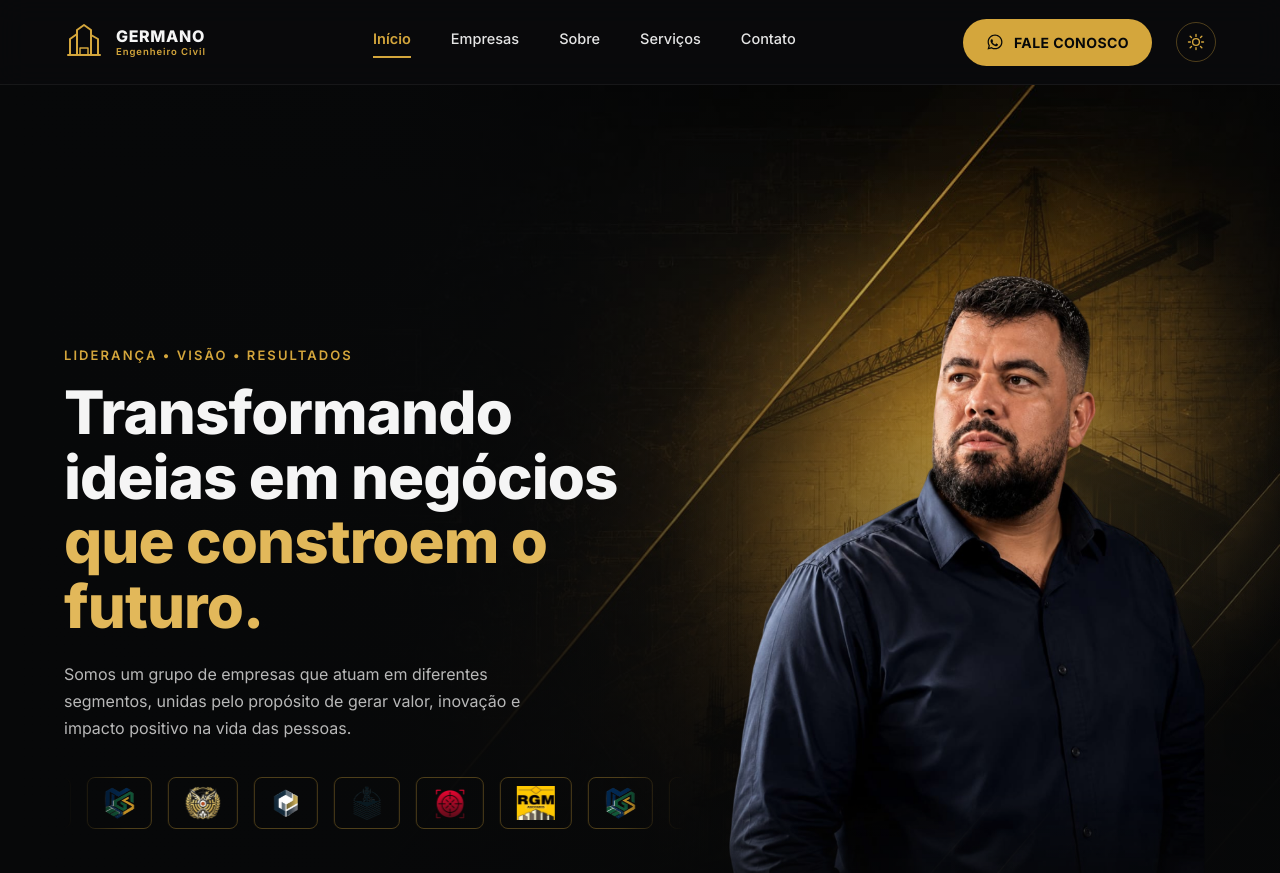
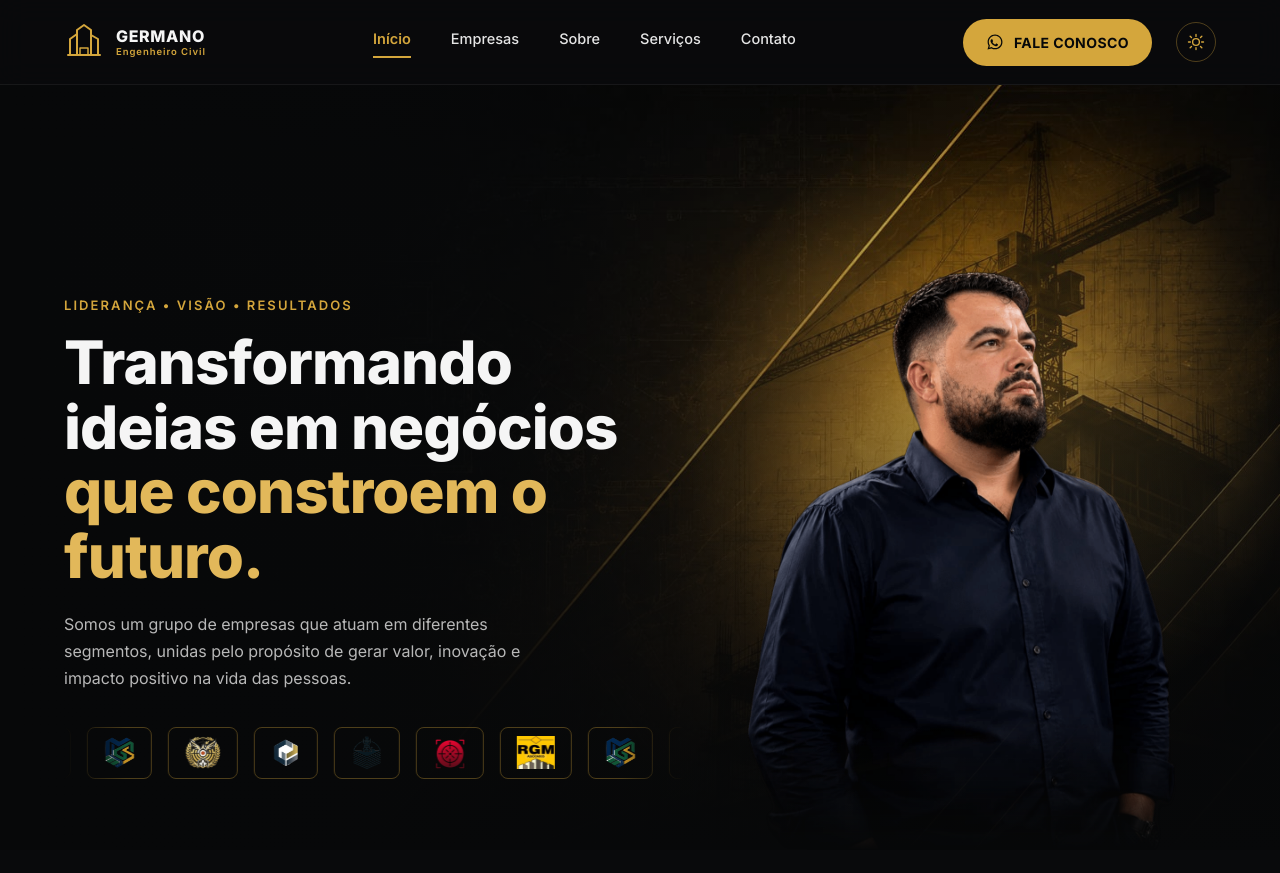
Before and after one commit to LucasFelipeMartins/ProjetoGermano, a website: page public/index.html in a window 1280 px wide. Shown: the top 873 px of the page. Drawn offline with Linux system fonts and the light colour scheme.

Commit message:
Update index.html

```diff
--- a/public/index.html
+++ b/public/index.html
@@ -110,7 +110,7 @@
       </div>
 
       <div class="hero__portrait">
-        <img src="assets/cliente/ImagemCliente1-cropped.png" alt="Executivo do Grupo NORP" fetchpriority="high" decoding="async">
+        <img src="assets/cliente/ImagemCliente1.png" alt="Executivo do Grupo NORP" fetchpriority="high" decoding="async">
       </div>
     </div>
   </section>
```
